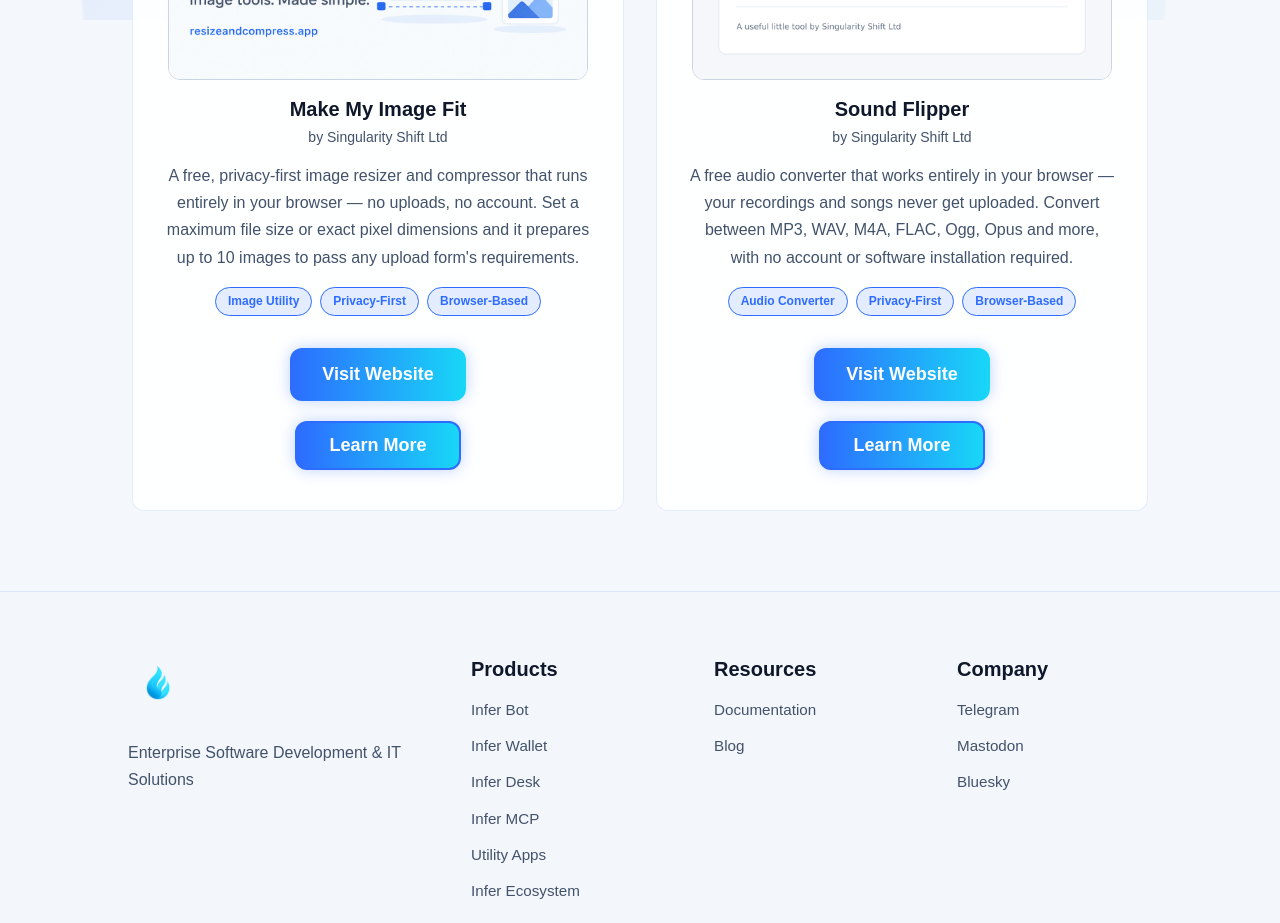
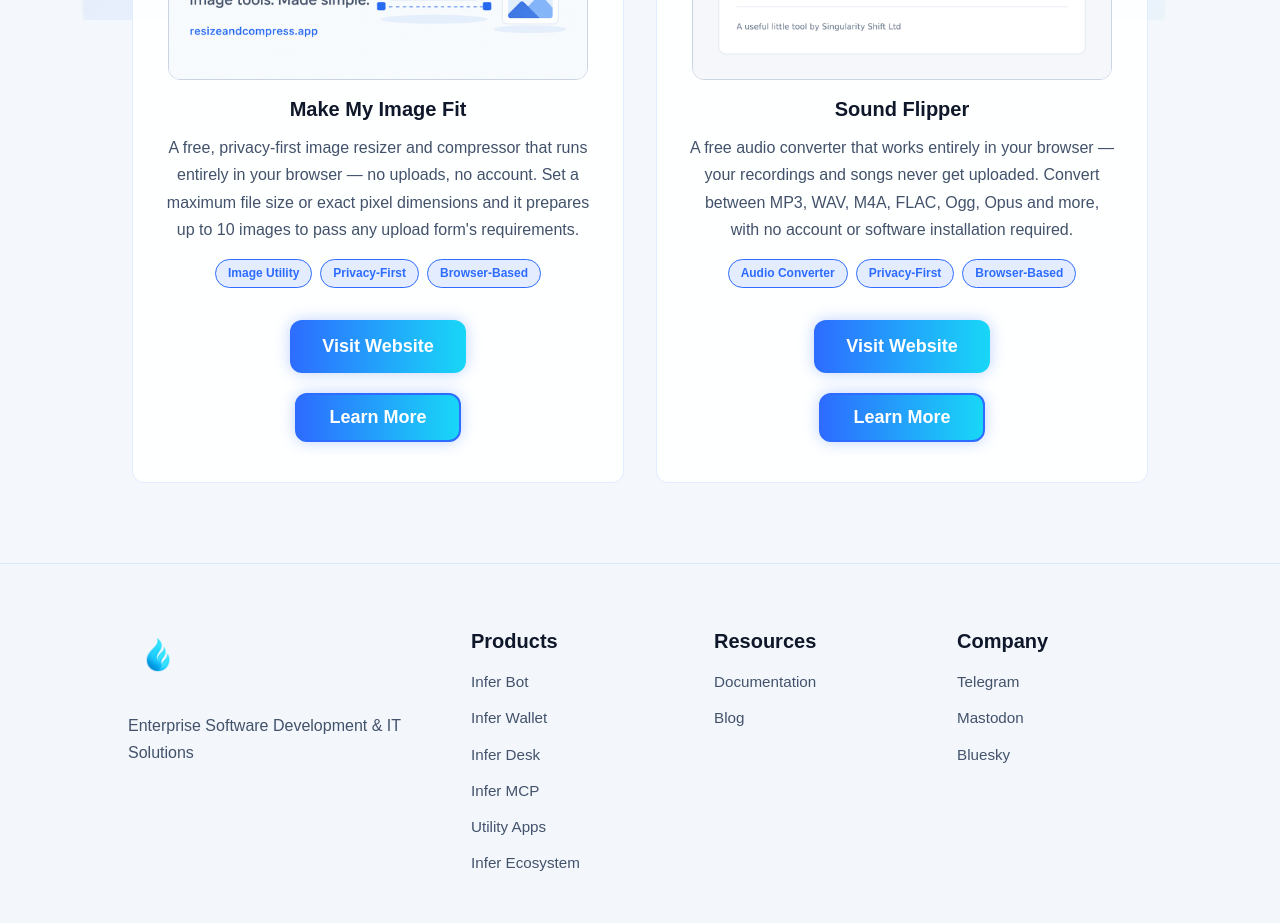
Before and after one commit to Inferenco/inferenco-web-v2, a React (Vite) app: page /utility-apps in a window 1280 px wide. Shown: the part 780-1703 px from the top of the page. Built offline with nearby package versions, Linux system fonts and the light colour scheme.

Commit message:
remove singularity shift ltd in utility

```diff
--- a/src/pages/UtilityApps.tsx
+++ b/src/pages/UtilityApps.tsx
@@ -88,9 +88,6 @@ export default function UtilityApps() {
                 height="630"
               />
               <h4>Make My Image Fit</h4>
-              <p style={{ color: "var(--text-secondary)", fontSize: "0.875rem", margin: "-0.5rem 0 0.75rem" }}>
-                by Singularity Shift Ltd
-              </p>
               <p>
                 A free, privacy-first image resizer and compressor that runs entirely in your
                 browser — no uploads, no account. Set a maximum file size or exact pixel
@@ -132,9 +129,6 @@ export default function UtilityApps() {
                 height="630"
               />
               <h4>Sound Flipper</h4>
-              <p style={{ color: "var(--text-secondary)", fontSize: "0.875rem", margin: "-0.5rem 0 0.75rem" }}>
-                by Singularity Shift Ltd
-              </p>
               <p>
                 A free audio converter that works entirely in your browser — your recordings
                 and songs never get uploaded. Convert between MP3, WAV, M4A, FLAC, Ogg, Opus
```
